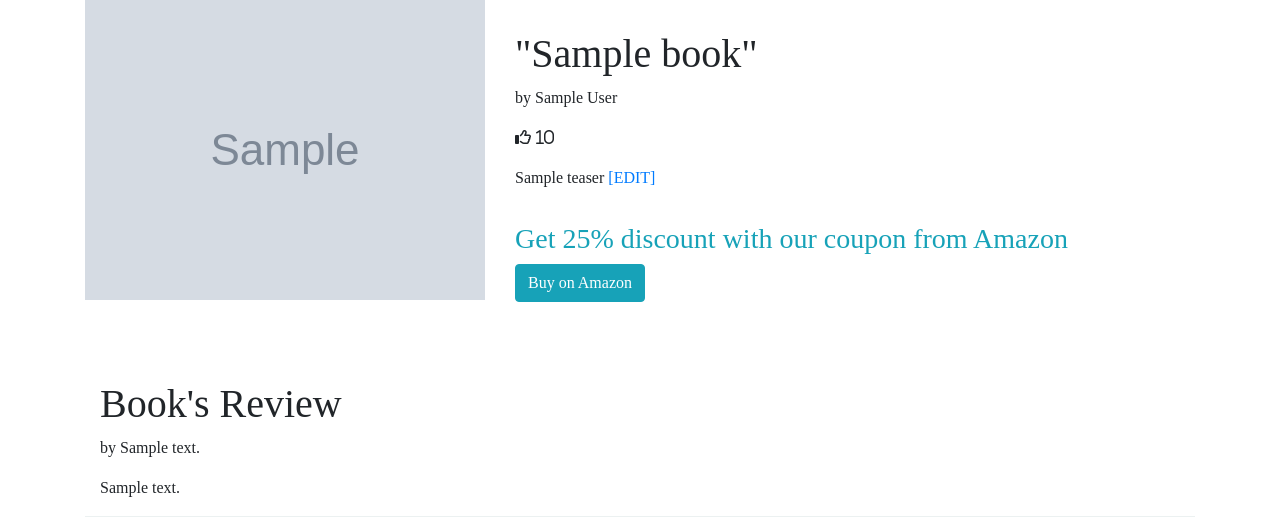
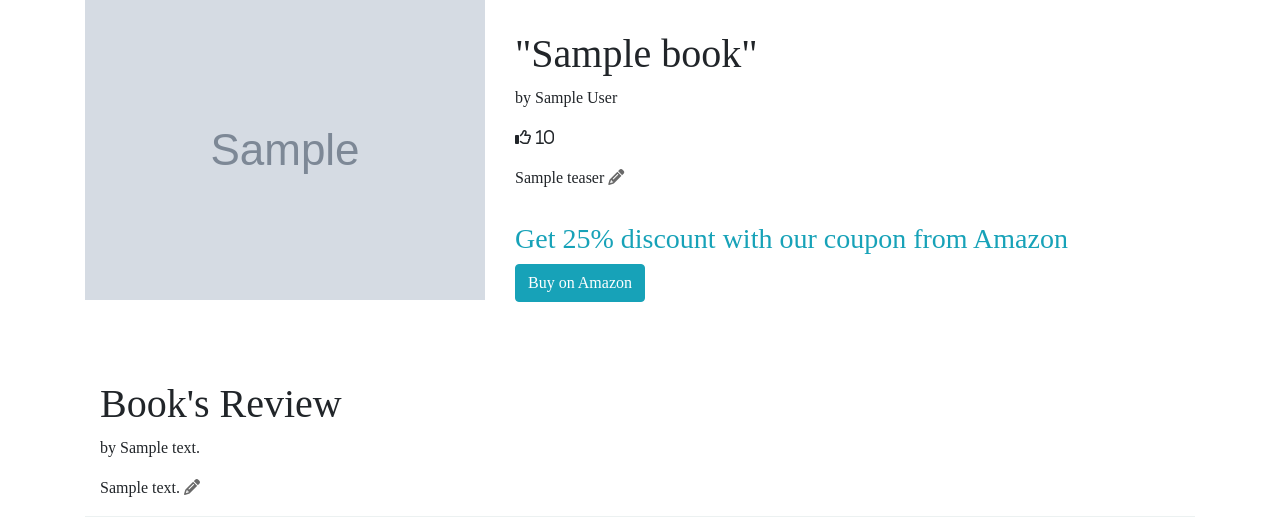
Before and after one commit to marcinstepienpython/bookpal, a Flask app: template templates/book_details.html in a window 1280 px wide. Shown: the part 56-573 px from the top of the page. Run offline with Flask 2, Linux system fonts and the light colour scheme; the template is opened without the code that fills it: most values are stand-ins (such as "Sample title", 1, 10 or a date in 2020); grey boxes marked "Sample" are stand-in pictures; some libraries are stand-ins or nearby versions; some web fonts are replaced.

Commit message:
added edit icons and basic input validation

```diff
--- a/static/main.css
+++ b/static/main.css
@@ -127,6 +127,10 @@ body {
   color: #17a2b8;
 }
 
+.edit {
+  color: dimgray;
+}
+
 .comments {
   background-color: rgb(236, 241, 241);
   margin-bottom: 30px;
--- a/templates/book_details.html
+++ b/templates/book_details.html
@@ -14,7 +14,7 @@
           >
         </p>
       </div>
-      <p>{{ book.teaser }} <a href='/'>[EDIT]</a></p>
+      <p>{{ book.teaser }} <a href='/'><span class='edit'><i class="fas fa-pencil-alt"></i></span></a></p>
     </div>
 
     <div class="call-to-action mt-3">
@@ -34,7 +34,7 @@
     <h1>Book's Review</h1>
     <p>by {{ book.reviewer }}</p>
 
-    <p>{{ book.review }}</p>
+    <p>{{ book.review }} <a href='/'><span class='edit'><i class="fas fa-pencil-alt"></i></span></a></p>
   </div>
 </div>
 <div class="container comments mt-3">
--- a/templates/new_book.html
+++ b/templates/new_book.html
@@ -14,6 +14,7 @@
             id="title"
             name="title"
             placeholder="Title"
+            required
           />
         </div>
         <div class="form-group">
@@ -24,6 +25,7 @@
             id="author"
             name="author"
             placeholder="Author"
+            required
           />
         </div>
         <div class="form-group">
@@ -34,6 +36,7 @@
             id="cover"
             name="cover"
             placeholder="Link to to book cover"
+            required
           />
         </div>
         <div class="form-group">
@@ -44,6 +47,7 @@
             id="teaser"
             name="teaser"
             placeholder="What is this book about?"
+            required
           />
         </div>
         <div class="form-group">
@@ -54,6 +58,7 @@
             id="reviewer"
             name="reviewer"
             placeholder="What is your name?"
+            required
           />
         </div>
         <div class="form-group">
@@ -64,6 +69,7 @@
             id="review"
             name="review"
             placeholder="Type your review here"
+            required
           ></textarea>
         </div>
         <div class="form-group">
```
